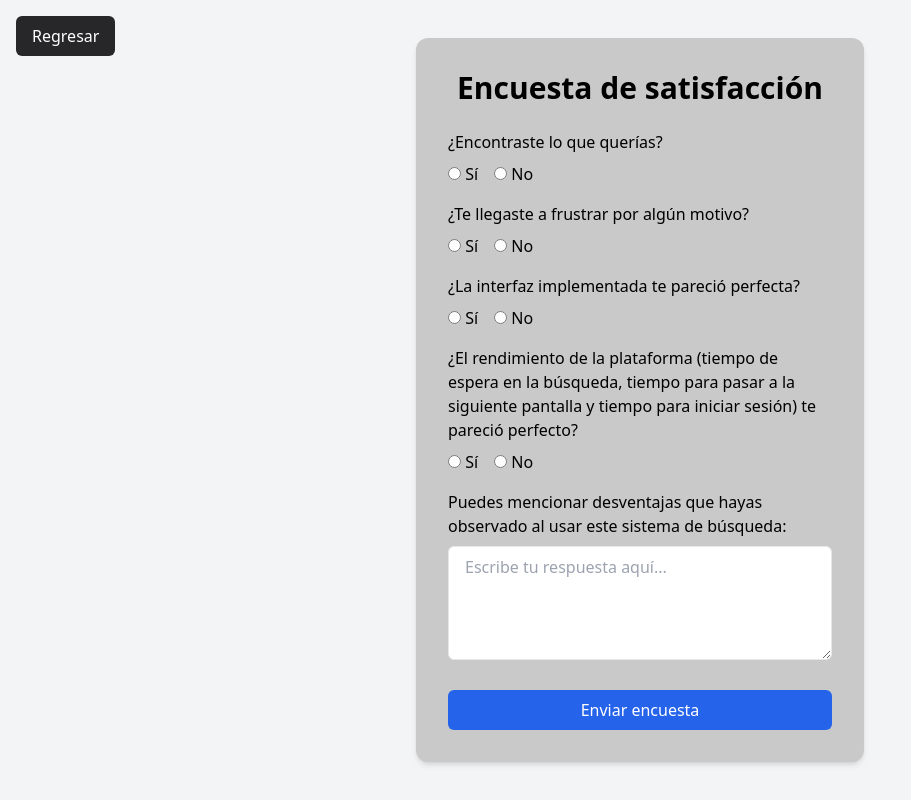
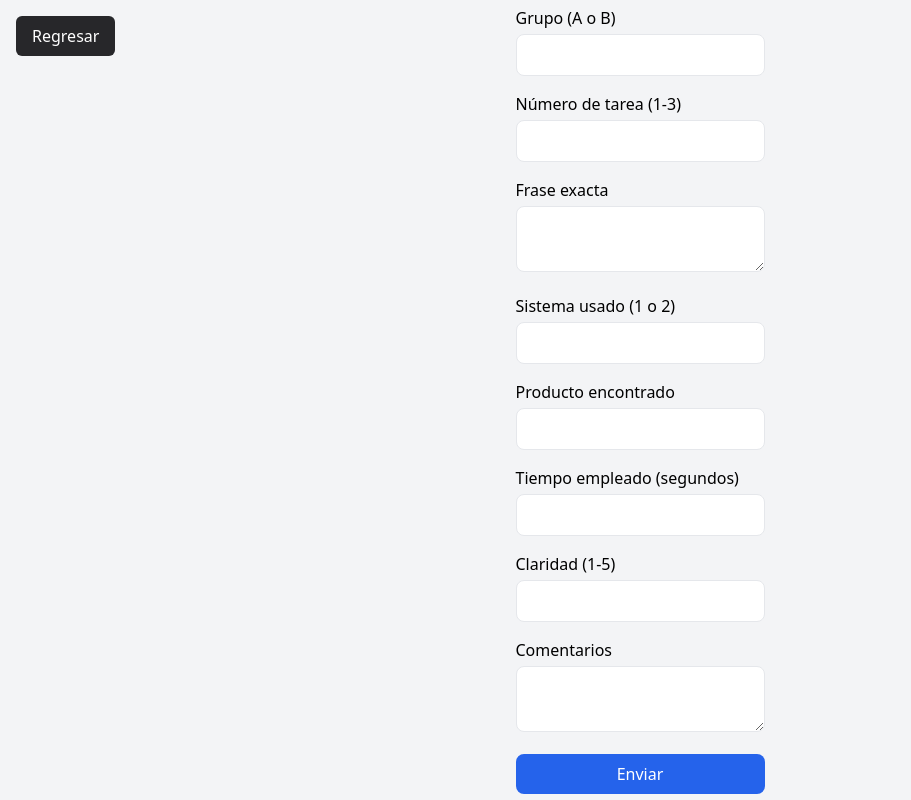
Before and after one commit to cesar3318123/ecommerce_web, a React (Create React App) app: page /prueba2 in a window 1280 px wide. Shown: the whole page, without its empty margins (0-911 px from the left). Built offline with nearby package versions, Linux system fonts and the light colour scheme.

Commit message:
Mis nuevos cambios

```diff
--- a/src/instructions.jsx
+++ b/src/instructions.jsx
@@ -125,7 +125,7 @@ const [formData, setFormData] = useState({
               Búsqueda {i + 1} (1-3)
             </label>
             <input
-              type="text" // <-- cambiar a text
+              type="text"
               name={`busqueda${i + 1}`}
               value={formData[`busqueda${i + 1}`]}
               onChange={(e) => {
--- a/src/survey.jsx
+++ b/src/survey.jsx
@@ -4,6 +4,104 @@ import React, { useState } from "react";
 
 //Declaramos el componente llamado Survey
 function Survey() {
+  const [formData, setFormData] = useState({
+    grupo: "",
+    num_tarea: "",
+    frase_exacta: "",
+    sistema_usado: "",
+    producto_encontrado: "",
+    tiempo_empleado: "",
+    claridad: "",
+    comentarios: ""
+  });
+
+
+
+  const [message, setMessage] = useState("");
+
+  const handleChange = (e) => {
+    const { name, value } = e.target;
+
+    // Validaciones en línea para algunos campos
+    if (name === "grupo") {
+      if (!/^[AB]?$/.test(value.toUpperCase())) return;
+      setFormData({ ...formData, [name]: value.toUpperCase() });
+    } else if (name === "num_tarea") {
+      if (!/^[1-3]?$/.test(value)) return;
+      setFormData({ ...formData, [name]: value });
+    } else if (name === "sistema_usado") {
+      if (!/^[1-2]?$/.test(value)) return;
+      setFormData({ ...formData, [name]: value });
+    } else if (name === "claridad") {
+      if (!/^[1-5]?$/.test(value)) return;
+      setFormData({ ...formData, [name]: value });
+    } else if (name === "tiempo_empleado") {
+      // solo números positivos
+      if (!/^\d*$/.test(value)) return;
+      setFormData({ ...formData, [name]: value });
+    } else {
+      setFormData({ ...formData, [name]: value });
+    }
+  };
+
+
+  const handleSubmit = async (e) => {
+    e.preventDefault();
+    const userId = localStorage.getItem("userId");
+    if (!userId) {
+      alert("No se encontró el usuario en localStorage");
+      return;
+    }
+
+    // Validaciones finales
+    const { grupo, num_tarea, frase_exacta, sistema_usado, producto_encontrado, tiempo_empleado, claridad, comentarios } = formData;
+    if (!grupo || !num_tarea || !frase_exacta || !sistema_usado || !producto_encontrado || !tiempo_empleado || !claridad || !comentarios) {
+      setMessage("Todos los campos son obligatorios");
+      return;
+    }
+
+    const dataToSend = {
+      userId: Number(userId),
+      grupo,
+      num_tarea: Number(num_tarea),
+      frase_exacta,
+      sistema_usado: Number(sistema_usado),
+      producto_encontrado,
+      tiempo_empleado: Number(tiempo_empleado),
+      claridad: Number(claridad),
+      comentarios
+    };
+
+    try {
+      const res = await fetch("https://ecommercebackend-production-8245.up.railway.app/api/survey/prueba2", {
+        method: "POST",
+        headers: { "Content-Type": "application/json" },
+        body: JSON.stringify(dataToSend)
+      });
+      const result = await res.json();
+      setMessage(result.mensaje || "Registro creado");
+
+      if (res.ok) {
+        setFormData({
+          grupo: "",
+          num_tarea: "",
+          frase_exacta: "",
+          sistema_usado: "",
+          producto_encontrado: "",
+          tiempo_empleado: "",
+          claridad: "",
+          comentarios: ""
+        });
+      }
+    } catch (error) {
+      console.error(error);
+      setMessage("Error al enviar los datos");
+    }
+
+  };
+
+
+
     return (
     <div className="flex flex-col justify-center items-center min-h-screen bg-gray-100">
 
@@ -16,65 +114,129 @@ function Survey() {
           Regresar
         </button>
       </div>
-        <div className="bg-[#c9c9c9] p-8 rounded-xl shadow-md w-full max-w-md">
-            <p className="text-3xl font-semibold mb-6 text-center">Encuesta de satisfacción</p>
-        {/* Pregunta 1 */}
-        <div className="mb-4">
-            <label className="block font-medium mb-2">¿Encontraste lo que querías?</label>
-            <div className="flex gap-4">
-                <label><input type="radio" name="pregunta1" value="sí" /> Sí</label>
-                <label><input type="radio" name="pregunta1" value="no" /> No</label>
-            </div>
+
+
+      <form onSubmit={handleSubmit} className="space-y-4">
+        {/* Grupo */}
+        <div>
+          <label className="block mb-1 font-medium">Grupo (A o B)</label>
+          <input
+            type="text"
+            name="grupo"
+            maxLength="1"
+            value={formData.grupo}
+            onChange={handleChange}
+            className="w-full border rounded-lg p-2 focus:ring focus:ring-blue-300"
+            required
+          />
         </div>
 
-        {/* Pregunta 2 */}
-        <div className="mb-4">
-             <label className="block font-medium mb-2">¿Te llegaste a frustrar por algún motivo?</label>
-             <div className="flex gap-4">
-                 <label><input type="radio" name="pregunta2" value="sí" /> Sí</label>
-                 <label><input type="radio" name="pregunta2" value="no" /> No</label>
-             </div>
+        {/* Num tarea */}
+        <div>
+          <label className="block mb-1 font-medium">Número de tarea (1-3)</label>
+          <input
+            type="number"
+            name="num_tarea"
+            min="1"
+            max="3"
+            value={formData.num_tarea}
+            onChange={handleChange}
+            className="w-full border rounded-lg p-2 focus:ring focus:ring-blue-300"
+            required
+          />
         </div>
 
-        {/* Pregunta 3 */}
-        <div className="mb-4">
-             <label className="block font-medium mb-2">¿La interfaz implementada te pareció perfecta?</label>
-             <div className="flex gap-4">
-                 <label><input type="radio" name="pregunta3" value="sí" /> Sí</label>
-                 <label><input type="radio" name="pregunta3" value="no" /> No</label>
-             </div>
-       </div>
-
-        {/* Pregunta 4 */}
-        <div className="mb-4">
-             <label className="block font-medium mb-2">
-               ¿El rendimiento de la plataforma (tiempo de espera en la búsqueda, tiempo para pasar a la siguiente pantalla y tiempo para iniciar sesión) te pareció perfecto?
-             </label>
-             <div className="flex gap-4">
-                 <label><input type="radio" name="pregunta4" value="sí" /> Sí</label>
-                 <label><input type="radio" name="pregunta4" value="no" /> No</label>
-             </div>
+        {/* Frase exacta */}
+        <div>
+          <label className="block mb-1 font-medium">Frase exacta</label>
+          <textarea
+            name="frase_exacta"
+            value={formData.frase_exacta}
+            onChange={handleChange}
+            className="w-full border rounded-lg p-2 focus:ring focus:ring-blue-300"
+            required
+          />
         </div>
 
-        {/* Pregunta 5 - libre */}
-        <div className="mb-6">
-            <label className="block font-medium mb-2">
-               Puedes mencionar desventajas que hayas observado al usar este sistema de búsqueda:
-            </label>
-            <textarea
-               name="comentarios"
-               placeholder="Escribe tu respuesta aquí..."
-               className="w-full px-4 py-2 border rounded-md focus:outline-none focus:ring-2 focus:ring-blue-400"
-               rows="4"
-            ></textarea>
+        {/* Sistema usado */}
+        <div>
+          <label className="block mb-1 font-medium">Sistema usado (1 o 2)</label>
+          <input
+            type="number"
+            name="sistema_usado"
+            min="1"
+            max="2"
+            value={formData.sistema_usado}
+            onChange={handleChange}
+            className="w-full border rounded-lg p-2 focus:ring focus:ring-blue-300"
+            required
+          />
         </div>
 
-        {/* Botón de envío */}
+        {/* Producto encontrado */}
+        <div>
+          <label className="block mb-1 font-medium">Producto encontrado</label>
+          <input
+            type="text"
+            name="producto_encontrado"
+            value={formData.producto_encontrado}
+            onChange={handleChange}
+            className="w-full border rounded-lg p-2 focus:ring focus:ring-blue-300"
+            required
+          />
+        </div>
+
+        {/* Tiempo empleado */}
+        <div>
+          <label className="block mb-1 font-medium">Tiempo empleado (segundos)</label>
+          <input
+            type="number"
+            name="tiempo_empleado"
+            min="1"
+            value={formData.tiempo_empleado}
+            onChange={handleChange}
+            className="w-full border rounded-lg p-2 focus:ring focus:ring-blue-300"
+            required
+          />
+        </div>
+
+        {/* Claridad */}
+        <div>
+          <label className="block mb-1 font-medium">Claridad (1-5)</label>
+          <input
+            type="number"
+            name="claridad"
+            min="1"
+            max="5"
+            value={formData.claridad}
+            onChange={handleChange}
+            className="w-full border rounded-lg p-2 focus:ring focus:ring-blue-300"
+            required
+          />
+        </div>
+
+        {/* Comentarios */}
+        <div>
+          <label className="block mb-1 font-medium">Comentarios</label>
+          <textarea
+            name="comentarios"
+            value={formData.comentarios}
+            onChange={handleChange}
+            className="w-full border rounded-lg p-2 focus:ring focus:ring-blue-300"
+            required
+          />
+        </div>
+
         <button
-          className="w-full bg-blue-600 text-white py-2 rounded-md hover:bg-blue-400 transition duration-200">
-          Enviar encuesta
+          type="submit"
+          className="w-full bg-blue-600 text-white p-2 rounded-lg hover:bg-blue-700 transition"
+        >
+          Enviar
         </button>
-    </div>
+
+        {message && <p className="mt-2 text-center text-green-600 font-medium">{message}</p>}
+      </form>
+
   </div>
 );
 
```
